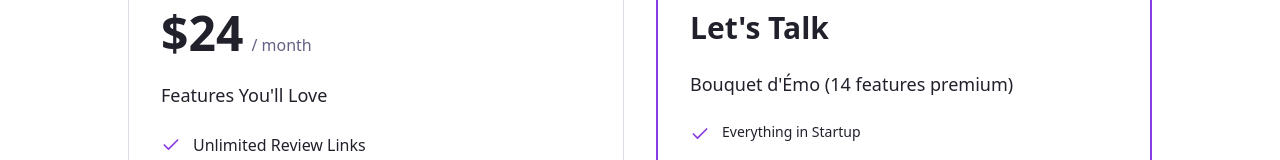
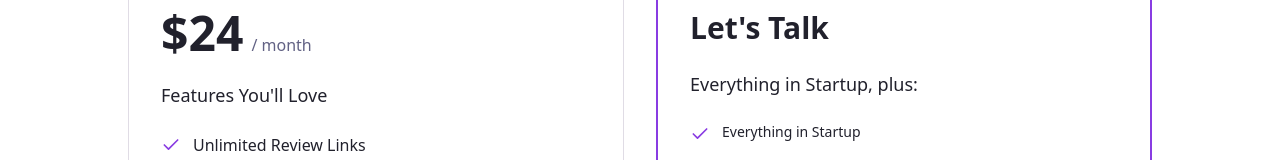
Before and after one commit to mot0mnd/scala-vet-lp-lov, a React (Vite) app: page /pricing in a window 1280 px wide. Shown: the part 336-496 px from the top of the page. Built offline with nearby package versions, Linux system fonts and the light colour scheme; the HTML template or start-up script is replaced by a standard one.

Commit message:
Replace 'Bouquet d'Émo' with 'Everything in Startup, plus:'

```diff
--- a/src/pages/Pricing.tsx
+++ b/src/pages/Pricing.tsx
@@ -91,7 +91,7 @@
                 </div>
               </div>
 
-              <p className="text-lg font-medium mb-6">Bouquet d'Émo (14 features premium)</p>
+              <p className="text-lg font-medium mb-6">Everything in Startup, plus:</p>
 
               <ul className="space-y-3 mb-8">
                 {businessFeatures.map((feature, index) => (
```
